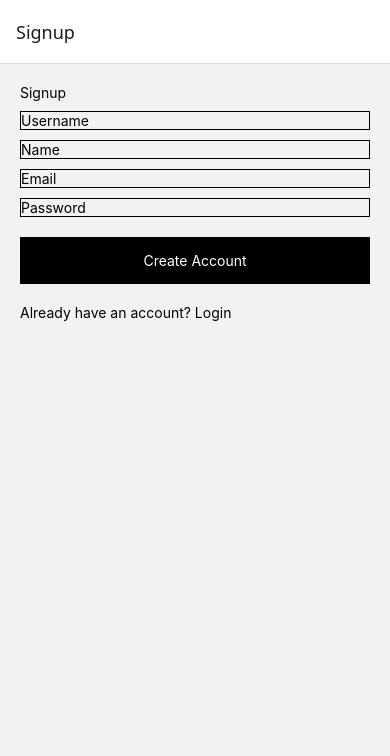
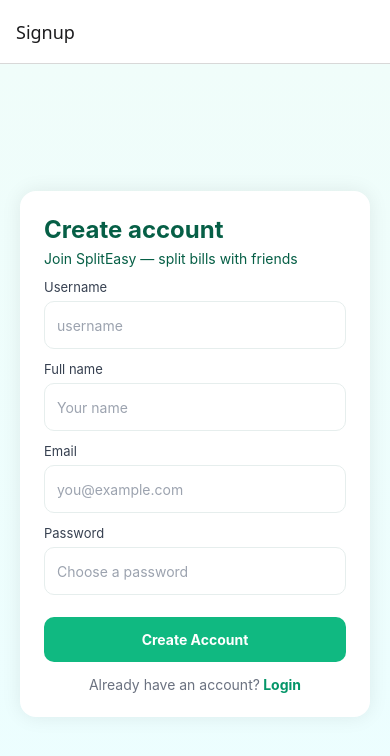
Before and after one commit to AnshSoni0403/Splitwise-App, a React Native app: screen /Signup in a window 390 px wide. Shown: the top 756 px of the page. Built offline with nearby package versions, Linux system fonts and the light colour scheme.

Commit message:
UI enhanced

```diff
--- a/src/screens/LoginScreen.tsx
+++ b/src/screens/LoginScreen.tsx
@@ -1,5 +1,16 @@
 import React, { useState, useContext } from "react";
-import { View, Text, TextInput, TouchableOpacity } from "react-native";
+import {
+  View,
+  Text,
+  TextInput,
+  TouchableOpacity,
+  StyleSheet,
+  ActivityIndicator,
+  KeyboardAvoidingView,
+  Platform,
+  ScrollView,
+} from "react-native";
+import { LinearGradient } from "expo-linear-gradient";
 import { loginApi } from "../api/auth";
 import { AuthContext } from "../context/AuthContext";
 
@@ -9,33 +20,87 @@ export default function LoginScreen({ navigation }: any) {
   const [email, setEmail] = useState("");
   const [password, setPassword] = useState("");
   const [error, setError] = useState("");
+  const [isLoading, setIsLoading] = useState(false);
 
   const onLogin = async () => {
     try {
+      setIsLoading(true);
       setError("");
       const res = await loginApi({ email, password });
       login(res.data.user, res.data.token);
     } catch (e: any) {
       setError(e.response?.data?.error || "Invalid login");
+    } finally {
+      setIsLoading(false);
     }
   };
+  return (
+    <LinearGradient colors={["#f7fafc", "#e6fffa"]} style={styles.container}>
+      <KeyboardAvoidingView behavior={Platform.OS === "ios" ? "padding" : "height"} style={styles.keyboard}>
+        <ScrollView contentContainerStyle={styles.content}>
+          <View style={styles.card}>
+            <Text style={styles.title}>SplitEasy</Text>
+            <Text style={styles.subtitle}>Welcome back — sign in to continue</Text>
 
-  return (
-    <View style={{ padding: 20 }}>
-      <Text>Login</Text>
+            <View style={styles.inputGroup}>
+              <Text style={styles.label}>Email</Text>
+              <TextInput
+                placeholder="you@example.com"
+                value={email}
+                onChangeText={setEmail}
+                keyboardType="email-address"
+                autoCapitalize="none"
+                style={styles.input}
+                placeholderTextColor="#9ca3af"
+              />
+            </View>
 
-      <TextInput placeholder="Email" value={email} onChangeText={setEmail} style={{ borderWidth: 1, marginTop: 10 }} />
-      <TextInput placeholder="Password" secureTextEntry value={password} onChangeText={setPassword} style={{ borderWidth: 1, marginTop: 10 }} />
+            <View style={styles.inputGroup}>
+              <Text style={styles.label}>Password</Text>
+              <TextInput
+                placeholder="Your password"
+                value={password}
+                onChangeText={setPassword}
+                secureTextEntry
+                style={styles.input}
+                placeholderTextColor="#9ca3af"
+              />
+            </View>
 
-      {error ? <Text style={{ color: "red" }}>{error}</Text> : null}
+            {error ? <Text style={styles.error}>{error}</Text> : null}
 
-      <TouchableOpacity style={{ backgroundColor: "black", padding: 15, marginTop: 20 }} onPress={onLogin}>
-        <Text style={{ color: "white", textAlign: "center" }}>Login</Text>
-      </TouchableOpacity>
+            <TouchableOpacity style={[styles.button, isLoading && styles.buttonDisabled]} onPress={onLogin} disabled={isLoading} activeOpacity={0.9}>
+              {isLoading ? <ActivityIndicator color="#fff" /> : <Text style={styles.buttonText}>Login</Text>}
+            </TouchableOpacity>
 
-      <TouchableOpacity onPress={() => navigation.navigate("Signup")} style={{ marginTop: 20 }}>
-        <Text>Create an account</Text>
-      </TouchableOpacity>
-    </View>
+            <View style={styles.row}>
+              <Text style={styles.small}>Don't have an account?</Text>
+              <TouchableOpacity onPress={() => navigation.navigate('Signup')}>
+                <Text style={styles.link}> Create account</Text>
+              </TouchableOpacity>
+            </View>
+          </View>
+        </ScrollView>
+      </KeyboardAvoidingView>
+    </LinearGradient>
   );
 }
+
+const styles = StyleSheet.create({
+  container: { flex: 1 },
+  keyboard: { flex: 1 },
+  content: { flexGrow: 1, justifyContent: 'center', padding: 20 },
+  card: { backgroundColor: '#ffffff', borderRadius: 16, padding: 24, shadowColor: '#000', shadowOpacity: 0.08, shadowRadius: 20, elevation: 6 },
+  title: { fontSize: 32, fontWeight: '700', color: '#064e3b', marginBottom: 6 },
+  subtitle: { color: '#065f46', marginBottom: 16 },
+  inputGroup: { marginBottom: 12 },
+  label: { fontSize: 13, color: '#374151', marginBottom: 6 },
+  input: { borderWidth: 1, borderColor: '#e6eeed', borderRadius: 10, paddingHorizontal: 12, height: 48, backgroundColor: '#fff' },
+  error: { color: '#dc2626', marginBottom: 8 },
+  button: { backgroundColor: '#10b981', paddingVertical: 14, borderRadius: 10, alignItems: 'center', marginTop: 10 },
+  buttonDisabled: { opacity: 0.6 },
+  buttonText: { color: '#ffffff', fontWeight: '700' },
+  row: { flexDirection: 'row', justifyContent: 'center', marginTop: 14 },
+  small: { color: '#6b7280' },
+  link: { color: '#059669', fontWeight: '700' },
+});
--- a/src/screens/SignupScreen.tsx
+++ b/src/screens/SignupScreen.tsx
@@ -1,46 +1,106 @@
-import React, { useState, useContext } from "react";
-import { View, Text, TextInput, TouchableOpacity } from "react-native";
+import React, { useState } from "react";
+import {
+  View,
+  Text,
+  TextInput,
+  TouchableOpacity,
+  StyleSheet,
+  ActivityIndicator,
+  KeyboardAvoidingView,
+  Platform,
+  ScrollView,
+} from "react-native";
+import { LinearGradient } from "expo-linear-gradient";
 import { signupApi } from "../api/auth";
-import { AuthContext } from "../context/AuthContext";
 
 export default function SignupScreen({ navigation }: any) {
-  const { login } = useContext(AuthContext);
-
   const [username, setUsername] = useState("");
   const [name, setName] = useState("");
   const [email, setEmail] = useState("");
   const [password, setPassword] = useState("");
 
   const [error, setError] = useState("");
+  const [isLoading, setIsLoading] = useState(false);
 
   const onSignup = async () => {
     try {
+      setIsLoading(true);
       setError("");
       const res = await signupApi({ username, name, email, password });
-      navigation.navigate("Login");
+      if (res.status === 201) {
+        navigation.navigate("Login");
+      } else {
+        setError('Signup failed');
+      }
     } catch (e: any) {
       setError(e.response?.data?.error || "Something went wrong");
+    } finally {
+      setIsLoading(false);
     }
   };
 
   return (
-    <View style={{ padding: 20 }}>
-      <Text>Signup</Text>
+    <LinearGradient colors={["#f0fdfa", "#ecfeff"]} style={styles.container}>
+      <KeyboardAvoidingView behavior={Platform.OS === 'ios' ? 'padding' : 'height'} style={styles.keyboard}>
+        <ScrollView contentContainerStyle={styles.content}>
+          <View style={styles.card}>
+            <Text style={styles.title}>Create account</Text>
+            <Text style={styles.subtitle}>Join SplitEasy — split bills with friends</Text>
 
-      <TextInput placeholder="Username" value={username} onChangeText={setUsername} style={{ borderWidth: 1, marginTop: 10 }} />
-      <TextInput placeholder="Name" value={name} onChangeText={setName} style={{ borderWidth: 1, marginTop: 10 }} />
-      <TextInput placeholder="Email" value={email} onChangeText={setEmail} style={{ borderWidth: 1, marginTop: 10 }} />
-      <TextInput placeholder="Password" secureTextEntry value={password} onChangeText={setPassword} style={{ borderWidth: 1, marginTop: 10 }} />
+            <View style={styles.inputGroup}>
+              <Text style={styles.label}>Username</Text>
+              <TextInput placeholder="username" value={username} onChangeText={setUsername} style={styles.input} placeholderTextColor="#9ca3af" />
+            </View>
 
-      {error ? <Text style={{ color: "red" }}>{error}</Text> : null}
+            <View style={styles.inputGroup}>
+              <Text style={styles.label}>Full name</Text>
+              <TextInput placeholder="Your name" value={name} onChangeText={setName} style={styles.input} placeholderTextColor="#9ca3af" />
+            </View>
 
-      <TouchableOpacity style={{ backgroundColor: "black", padding: 15, marginTop: 20 }} onPress={onSignup}>
-        <Text style={{ color: "white", textAlign: "center" }}>Create Account</Text>
-      </TouchableOpacity>
+            <View style={styles.inputGroup}>
+              <Text style={styles.label}>Email</Text>
+              <TextInput placeholder="you@example.com" value={email} onChangeText={setEmail} style={styles.input} keyboardType="email-address" autoCapitalize="none" placeholderTextColor="#9ca3af" />
+            </View>
 
-      <TouchableOpacity onPress={() => navigation.navigate("Login")} style={{ marginTop: 20 }}>
-        <Text>Already have an account? Login</Text>
-      </TouchableOpacity>
-    </View>
+            <View style={styles.inputGroup}>
+              <Text style={styles.label}>Password</Text>
+              <TextInput placeholder="Choose a password" secureTextEntry value={password} onChangeText={setPassword} style={styles.input} placeholderTextColor="#9ca3af" />
+            </View>
+
+            {error ? <Text style={styles.error}>{error}</Text> : null}
+
+            <TouchableOpacity style={[styles.button, isLoading && styles.buttonDisabled]} onPress={onSignup} disabled={isLoading} activeOpacity={0.9}>
+              {isLoading ? <ActivityIndicator color="#fff" /> : <Text style={styles.buttonText}>Create Account</Text>}
+            </TouchableOpacity>
+
+            <View style={styles.row}>
+              <Text style={styles.small}>Already have an account?</Text>
+              <TouchableOpacity onPress={() => navigation.navigate('Login')}>
+                <Text style={styles.link}> Login</Text>
+              </TouchableOpacity>
+            </View>
+          </View>
+        </ScrollView>
+      </KeyboardAvoidingView>
+    </LinearGradient>
   );
 }
+
+const styles = StyleSheet.create({
+  container: { flex: 1 },
+  keyboard: { flex: 1 },
+  content: { flexGrow: 1, justifyContent: 'center', padding: 20 },
+  card: { backgroundColor: '#ffffff', borderRadius: 16, padding: 24, shadowColor: '#000', shadowOpacity: 0.08, shadowRadius: 20, elevation: 6 },
+  title: { fontSize: 24, fontWeight: '700', color: '#065f46', marginBottom: 6 },
+  subtitle: { color: '#065f46', marginBottom: 12 },
+  inputGroup: { marginBottom: 12 },
+  label: { fontSize: 13, color: '#374151', marginBottom: 6 },
+  input: { borderWidth: 1, borderColor: '#e6eeed', borderRadius: 10, paddingHorizontal: 12, height: 48, backgroundColor: '#fff' },
+  error: { color: '#dc2626', marginBottom: 8 },
+  button: { backgroundColor: '#10b981', paddingVertical: 14, borderRadius: 10, alignItems: 'center', marginTop: 10 },
+  buttonDisabled: { opacity: 0.6 },
+  buttonText: { color: '#ffffff', fontWeight: '700' },
+  row: { flexDirection: 'row', justifyContent: 'center', marginTop: 14 },
+  small: { color: '#6b7280' },
+  link: { color: '#059669', fontWeight: '700' },
+});
```
